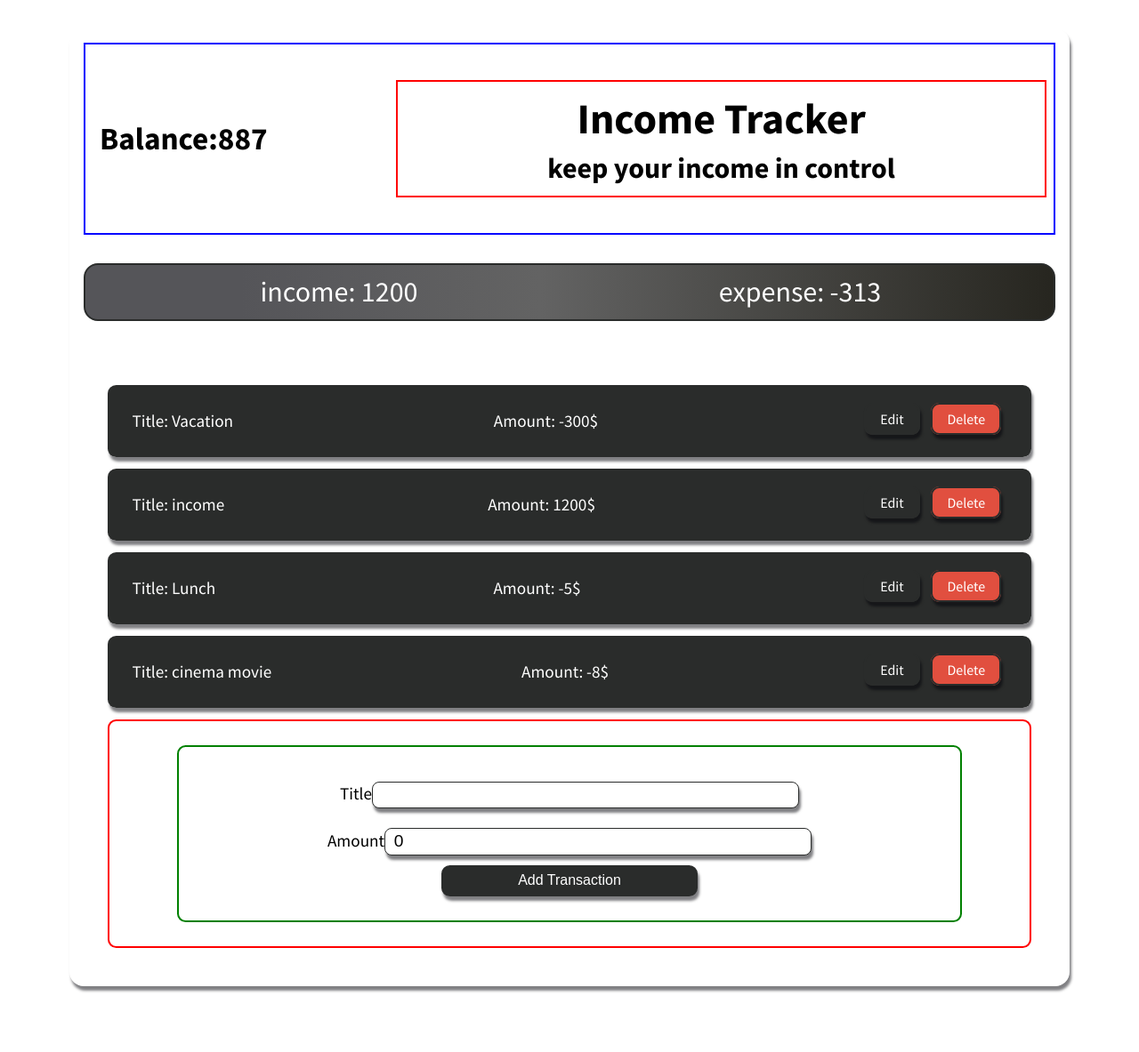
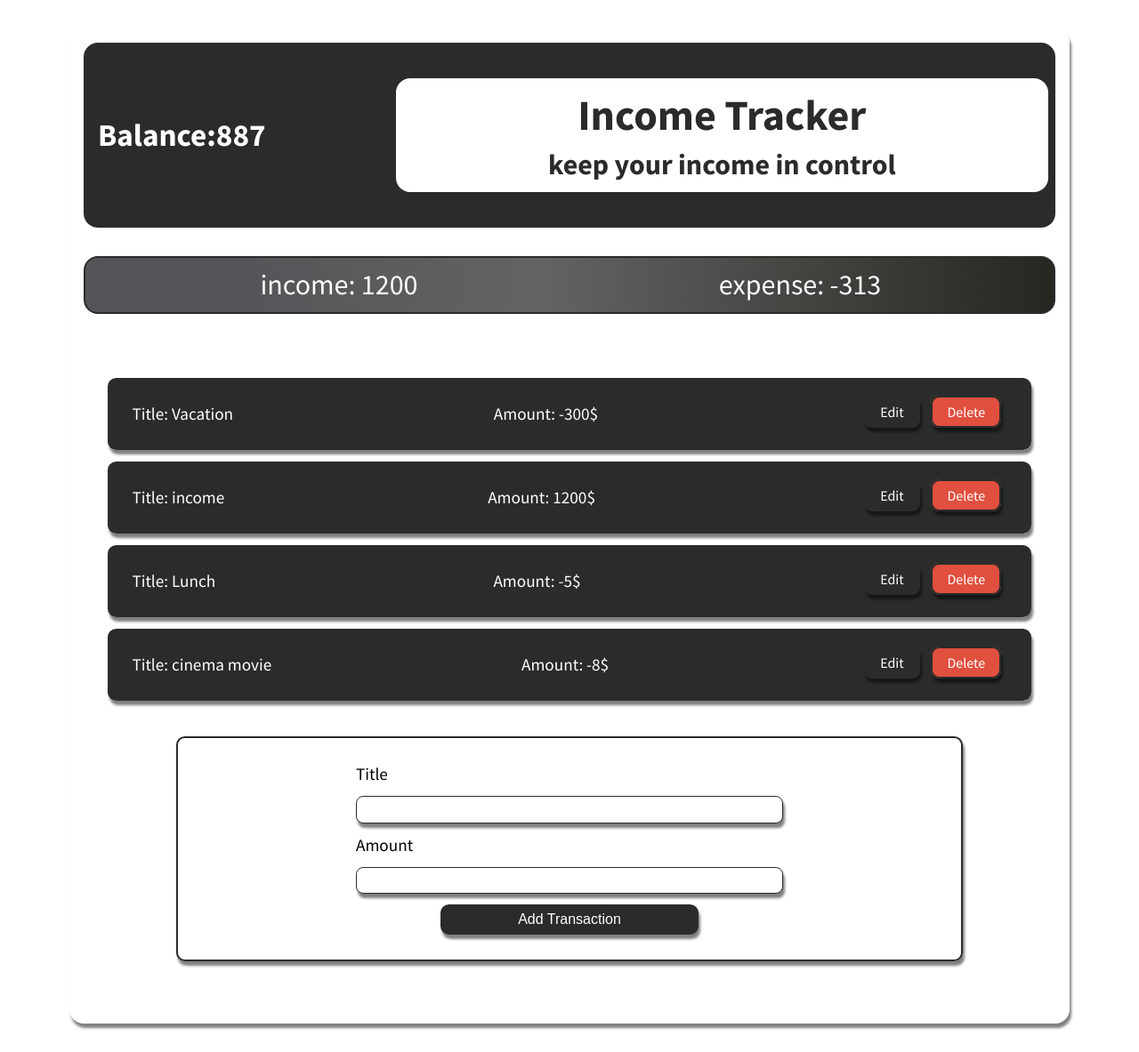
Before and after one commit to masiucd/Next-js-docker, a React (Create React App) app: page / in a window 1280 px wide. Shown: the whole page at 89% size. Before the commit the page ends 1141 px from the top, so only its background shows below. Built offline with nearby package versions, Linux system fonts and the light colour scheme.

Commit message:
adding new transaction

```diff
--- a/src/components/expenseTracker/Styled.Parts.tsx
+++ b/src/components/expenseTracker/Styled.Parts.tsx
@@ -15,8 +15,9 @@ export const StyleIncomeExpWrapper = styled.div`
 
 export const StyleHeader = styled.div`
   display:flex;
-  /* TODO: DELETE */
-  border: 2px solid blue;
+  background: ${(props) => props.theme.colors.primary};
+  color: ${(props) => props.theme.colors.white};
+  border-radius: 1rem;
   align-items:center;
   /* flex-direction:column; */
   width: 100%;
--- a/src/components/expenseTracker/list/ListForm.tsx
+++ b/src/components/expenseTracker/list/ListForm.tsx
@@ -1,28 +1,44 @@
 /* eslint-disable @typescript-eslint/interface-name-prefix */
 import * as React from 'react';
+import { connect } from 'react-redux';
 import { StyledListForm, Input } from './Styles.List';
+import { addNewTransaction } from '../../../redux/expenseCalculator/expense.actions';
+
+const uuid = require('uuid/v4');
 
 interface P {
-
+  addNewTransaction: Function;
 }
 interface IFormData{
   title: string;
-  amount: number;
+  amount: string;
 }
 
-const ListForm: React.FC<P> = () => {
+const ListForm: React.FC<P> = ({ addNewTransaction }) => {
   const [formData, setFormData] = React.useState<IFormData>({
     title: '',
-    amount: 0,
+    amount: '',
   });
+  const { title, amount } = formData;
 
   const handleChange = (e: React.ChangeEvent<HTMLInputElement>) => {
     setFormData({ ...formData, [e.target.name]: e.target.value });
   };
 
-  const { title, amount } = formData;
+  const handleSubmit = (e: React.FormEvent<HTMLFormElement>) => {
+    e.preventDefault();
+    if (title.length > 0 && amount.length > 0) {
+      addNewTransaction({
+        id: uuid(),
+        title,
+        amount: Number(amount),
+      });
+      setFormData({ title: '', amount: '' });
+    }
+  };
+
   return (
-    <StyledListForm>
+    <StyledListForm onSubmit={handleSubmit}>
       <label htmlFor="title">
         <span>Title</span>
         <Input type="text" name="title" value={title} onChange={handleChange} />
@@ -35,4 +51,5 @@ const ListForm: React.FC<P> = () => {
     </StyledListForm>
   );
 };
-export default ListForm;
+
+export default connect(null, { addNewTransaction })(ListForm);
--- a/src/components/expenseTracker/list/Styles.List.tsx
+++ b/src/components/expenseTracker/list/Styles.List.tsx
@@ -93,7 +93,6 @@ export const StyledListItem = styled.section`
 
 export const ListFormWrapper = styled.div`
   ${Default};
-  border: 2px solid red;
   ${FlexStyles};
 
 `;
@@ -102,9 +101,12 @@ export const StyledListForm = styled.form`
   ${Default};
   ${FlexStyles};
   flex-direction: column;
-  border: 2px solid green;
+  border: 2px solid ${(props) => props.theme.colors.primary};
+  box-shadow: ${(props) => props.theme.shadow.lightShadow};
   width: 90%;
   label{
+    display: flex;
+    flex-direction: column;
     span{
       font-size: 1.2rem;
       text-transform: capitalize;
--- a/src/components/styled/layout/title/Title.styles.tsx
+++ b/src/components/styled/layout/title/Title.styles.tsx
@@ -3,15 +3,16 @@ import styled from 'styled-components';
 
 export const StyTitle = styled.section`
   padding: .5rem .8rem;
-  /* TODO:Remove */
-  border: 2px solid red;
+
   display: flex;
   flex-direction: column;
   justify-content: center;
   align-items:center;
   margin: 2rem auto;
   width: 90%;
-
+  background: ${(props) => props.theme.colors.white};
+  color: ${(props) => props.theme.colors.primary};
+  border-radius: 1rem;
 `;
 
 export const StyH1 = styled.h1`
--- a/src/redux/expenseCalculator/expense.actions.ts
+++ b/src/redux/expenseCalculator/expense.actions.ts
@@ -1,6 +1,6 @@
 /* eslint-disable import/extensions */
 import {
-  ActionTypesIncome, GetTransactionAction, RemoveTransactionAction, AddNewTransactionAction,
+  ActionTypesIncome, GetTransactionAction, RemoveTransactionAction, AddNewTransactionAction, SetCurrentAction, ClearCurrentAction,
 } from './expense.types';
 import { expenseData, IExpenseData } from '../../utils/expenseData';
 
@@ -20,3 +20,12 @@ export const addNewTransaction = (formData: IExpenseData): AddNewTransactionActi
   type: ActionTypesIncome.ADD_TRANSACTION,
   payload: formData,
 });
+
+export const setCurrentTransaction = (current: IExpenseData): SetCurrentAction => ({
+  type: ActionTypesIncome.SET_CURRENT,
+  payload: current,
+});
+
+export const clearCurrentTransaction = (): ClearCurrentAction => ({
+  type: ActionTypesIncome.CLEAR_CURRENT,
+});
--- a/src/redux/expenseCalculator/expense.reducer.ts
+++ b/src/redux/expenseCalculator/expense.reducer.ts
@@ -14,6 +14,21 @@ export default (state: IExpenseState = initialState, action: ExpenseActionType)
         ...state,
         transactions: action.payload,
       };
+    case ActionTypesIncome.ADD_TRANSACTION:
+      return {
+        ...state,
+        transactions: [...state.transactions, action.payload],
+      };
+    case ActionTypesIncome.SET_CURRENT:
+      return {
+        ...state,
+        current: action.payload,
+      };
+    case ActionTypesIncome.CLEAR_CURRENT:
+      return {
+        ...state,
+        current: null,
+      };
     case ActionTypesIncome.DELETE_TRANSACTION:
       return {
         ...state,
```
